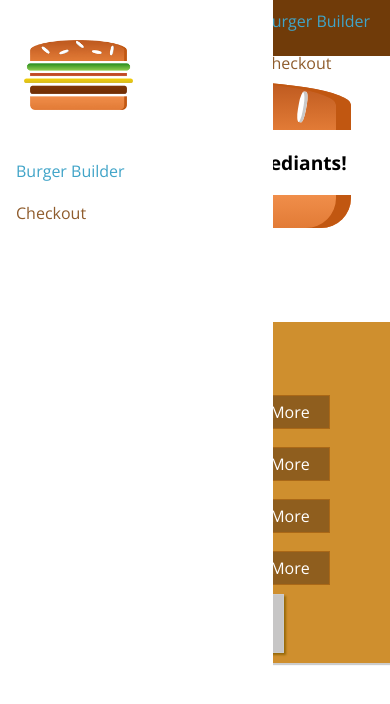
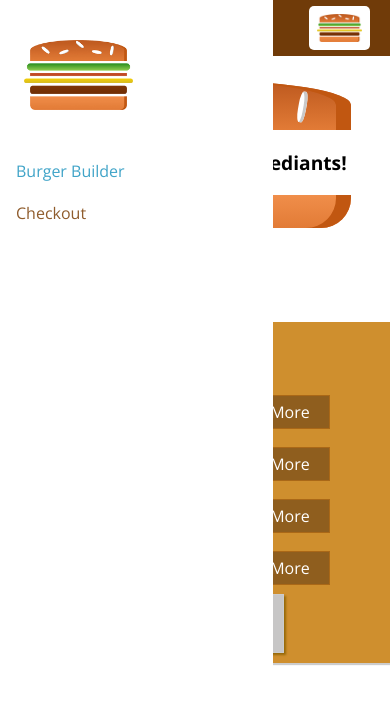
Before and after one commit to SanazME/ReactMiniProjects, a React (Create React App) app in the folder burger_builder/: page / in a window 390 px wide. Shown: the top 704 px of the page. Built offline with nearby package versions, Linux system fonts and the light colour scheme.

Commit message:
More on responsive adjustment

```diff
--- a/burger_builder/src/components/Navigation/NavigationItems/NavigationItem/NavigationItem.module.css
+++ b/burger_builder/src/components/Navigation/NavigationItems/NavigationItem/NavigationItem.module.css
@@ -19,6 +19,7 @@
     color: #40A4C8;
 }
 
+/* for broader/desktop classes */
 @media (min-width: 500px) {
     .NavigationItem {
         margin: 0;
--- a/burger_builder/src/components/Navigation/Toolbar/Toolbar.js
+++ b/burger_builder/src/components/Navigation/Toolbar/Toolbar.js
@@ -10,7 +10,7 @@ export default function Toolbar() {
             <div className={classes.Logo}>
                 <Logo />
             </div>
-            <nav>
+            <nav className={classes.DesktopOnly}>
                 <NavigationItems />
             </nav>
         </header>
--- a/burger_builder/src/components/Navigation/Toolbar/Toolbar.module.css
+++ b/burger_builder/src/components/Navigation/Toolbar/Toolbar.module.css
@@ -20,3 +20,10 @@
 .Logo {
     height: 80%;
 }
+
+/* mobile device */
+@media(max-width:499px) {
+    .DesktopOnly {
+        display: none;
+    }
+}
```
